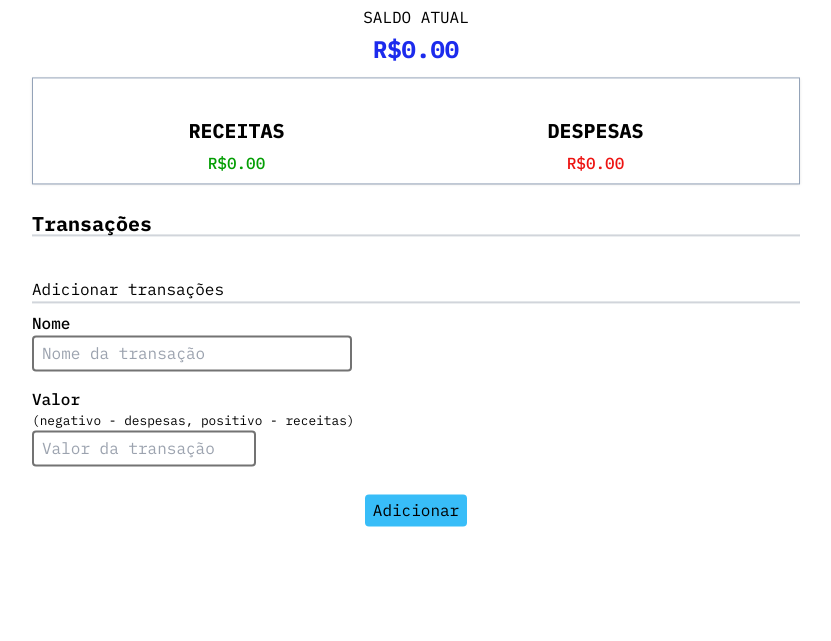
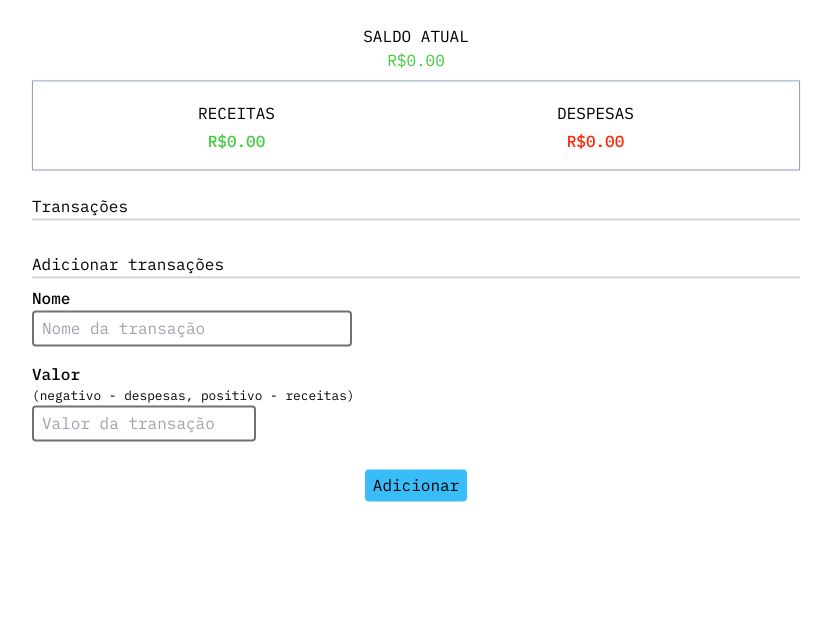
Before and after one commit to ezequielFaustino/income-expenses, a website: page index.html in a window 1280 px wide. Shown: the part 159-800 px from the top of the page, without its empty margins (224-1055 px from the left). Drawn offline with Linux system fonts and the light colour scheme.

Commit message:
adiconado novas cores ao estilo da aplicação

```diff
--- a/src/base/base.css
+++ b/src/base/base.css
@@ -3,30 +3,24 @@
 @tailwind utilities;
 
 :root {
-  --clr-primary-700: #1C2BED;
-  --clr-primary-500: rgb(3, 158, 3);
-  --clr-secondary-500: #ED1311;
-  --clr-neutral: #F2EDDA;
+  --clr-primary-700: #3FCC3D;
+  --clr-primary-500: #99653D;
+  --clr-secondary-500: #FF2300;
+  --clr-secondary-700: #99653D;
+  --clr-neutral: #fff;
 
   --ff-base: 'IBM Plex Mono', monospace;
 }
 
 h1 {
-  font-size: clamp(1.25rem, 1rem + 10vw, 1.5rem);
   color: var(--clr-primary-700);
-}
-
-h2,
-h3 {
-  font-size: clamp(1rem, 1rem + 10vw, 1.25rem);
-  padding: 1.25em 0;
-}
-
-h4,
-p {
-  font-size: clamp(0.75rem, 1rem + 10vw, 1rem);
 }
 
 body {
   font-family: var(--ff-base);
+  color: var(--clr-neutral);
+
+  @media screen and (min-width: 60em) {
+    color: inherit;
+  }
 }
--- a/src/base/reset.css
+++ /dev/null
@@ -1,16 +0,0 @@
-*,
-*::before,
-*::after {
-  box-sizing: border-box
-}
-
-* {
-  margin: 0;
-}
-
-h1,
-h2,
-h3 {
-  font-weight: 700;
-  line-height: 1;
-}
--- a/src/layouts/layouts.css
+++ b/src/layouts/layouts.css
@@ -1,7 +1,8 @@
 @import '../base/base.css';
 
 .wrapper {
-  border-radius: 1.25em;
+  background-color: var(--clr-primary-500);
+  border-radius: 1em;
   padding: 0 1em;
   max-width: 60em;
   margin-inline: auto;
@@ -11,6 +12,10 @@
   left: 50%;
   transform: translate(-50%, -50%);
 
+  & h2 {
+    padding: 1em 0;
+  }
+
   @media screen and (min-width: 60em) {
     min-width: 50em;
     background: none;
@@ -18,26 +23,21 @@
 }
 
 .current-balance {
-  margin-bottom: 1em;
-
-  & h4 {
-    margin-bottom: 0.5em;
-  }
+  padding: .5em 0;
 
   @media screen and (min-width: 60em) {
     text-align: center;
   }
-
 }
 
 .inc-exp-list {
   display: flex;
   justify-content: space-around;
   align-items: center;
-  padding: .5em 1.5em;
+  padding: 1em 1.5em;
 
   & div:first-child {
-    border-right: 2px solid var(--clr-neutral);
+    border-right: 2px solid var(--clr-secondary-700);
 
     @media screen and (min-width: 60em) {
       border: none;
@@ -45,17 +45,16 @@
   }
 
   & div>h3 {
-    padding-bottom: 0;
-    margin: .5em 1em;
+    padding: 0 1em;
+    margin: .25em 0;
   }
 
   & div>p {
     font-weight: 500;
-    padding: 0 .5em;
   }
 
   & div>p[data-js="money-plus"] {
-    color: var(--clr-primary-500);
+    color: var(--clr-primary-700);
   }
 
   & div>p[data-js="money-minus"] {
@@ -66,7 +65,7 @@
 .transactions-title {
   padding-top: 1.5em;
   padding-bottom: 0;
-  margin-bottom: 1.25em;
+  margin-bottom: 1em;
 }
 
 ul[data-js="transactions-list"] {
@@ -86,7 +85,7 @@ ul[data-js="transactions-list"] {
   }
 
   & li.plus {
-    border-right: 2px solid var(--clr-primary-500);
+    border-right: 2px solid var(--clr-primary-700);
   }
 
   & li.minus {
--- a/src/style.css
+++ b/src/style.css
@@ -1,3 +1,2 @@
 @import 'base/base.css';
-@import 'base/reset.css';
 @import 'layouts/layouts.css';
```
Also changed, not shown: public/style.css.
